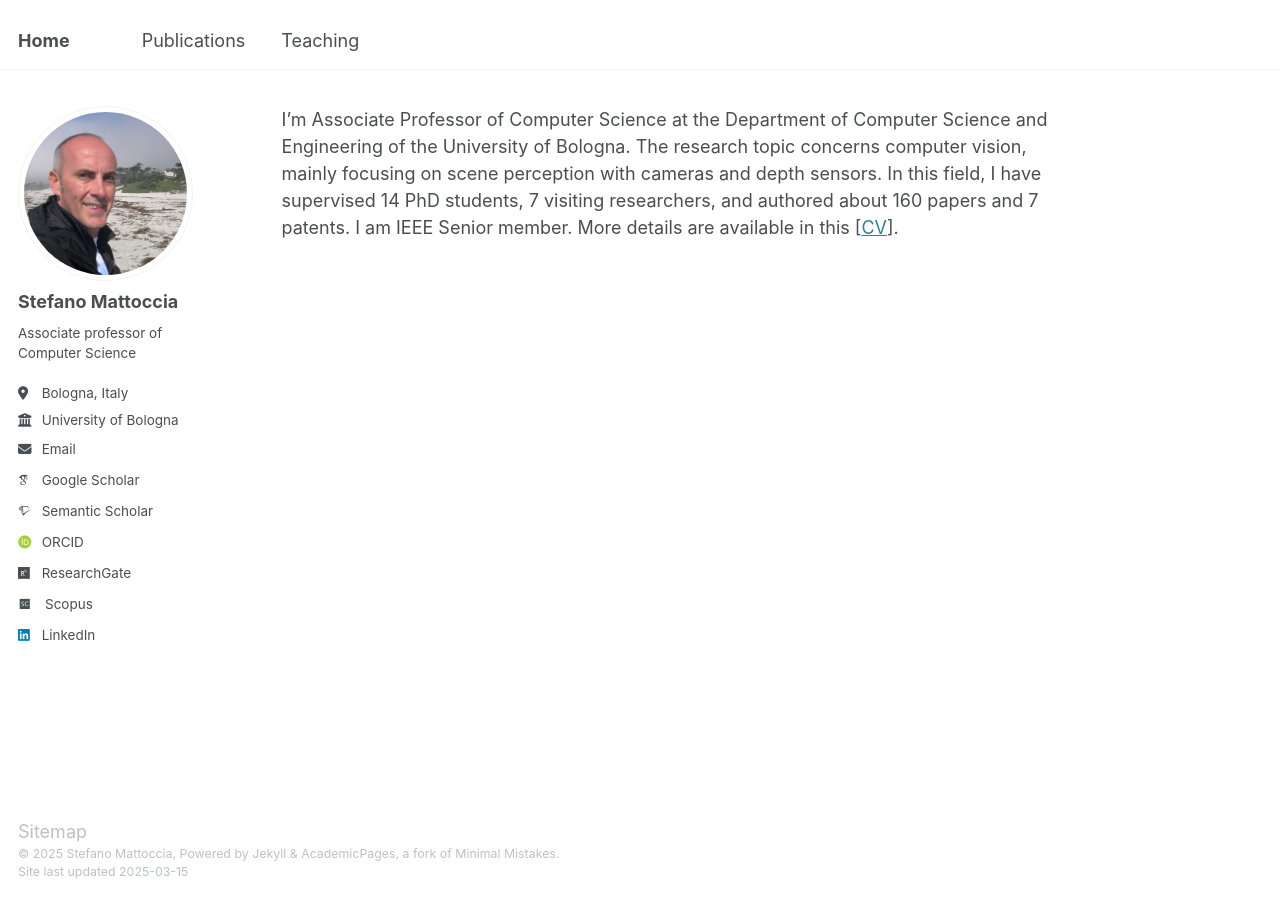
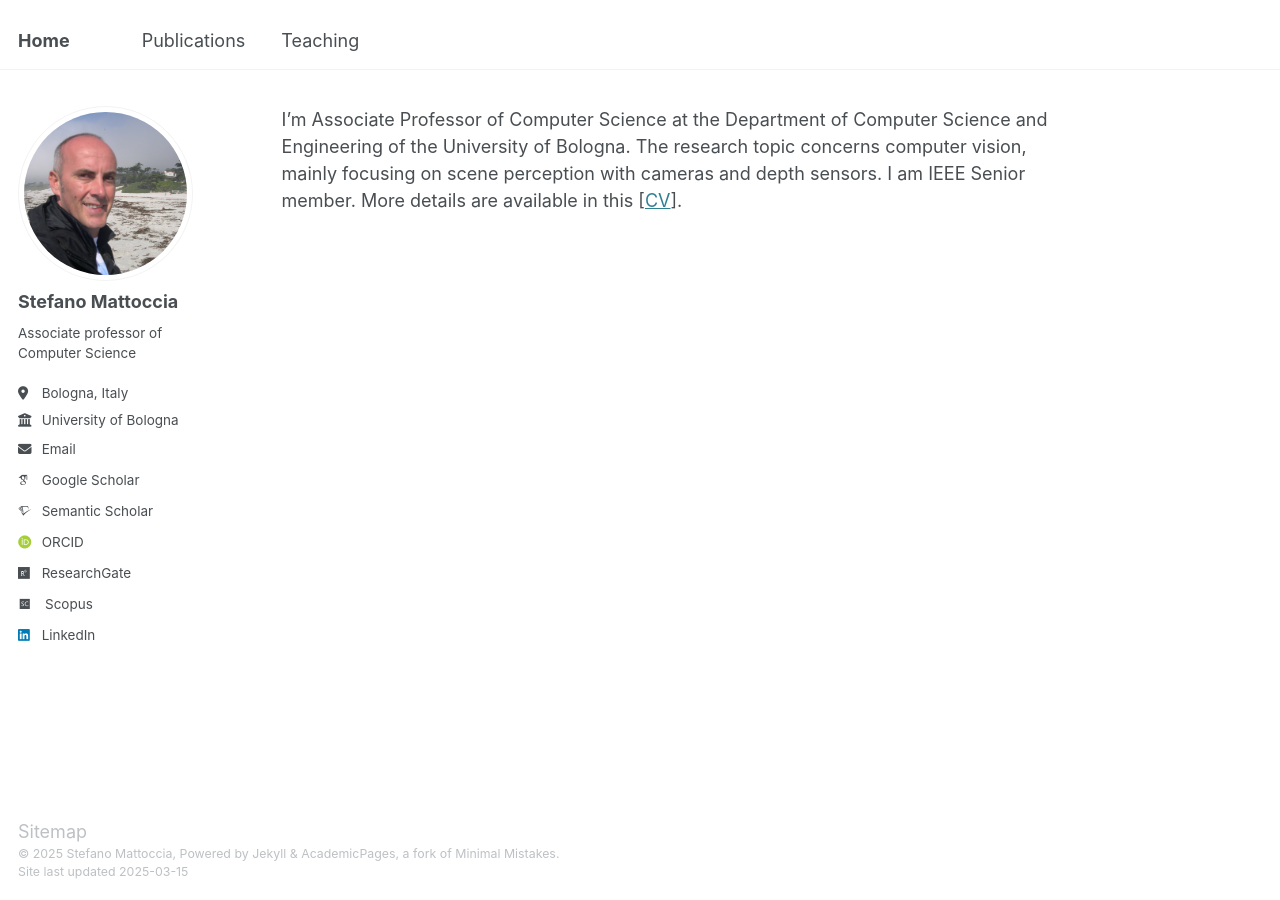
Before and after one commit to stefanomattoccia/stefanomattoccia.github.io, a Jekyll site: the page built from _pages/about.md, in a window 1280 px wide. Built offline with Jekyll 4.4.1, drawn with Linux system fonts in a browser that asks for light colours; some web fonts are replaced.

Commit message:
Update about.md

```diff
--- a/_pages/about.md
+++ b/_pages/about.md
@@ -7,4 +7,4 @@ redirect_from:
   - /about.html
 ---
 
-I'm Associate Professor of Computer Science at the Department of Computer Science and Engineering of the University of Bologna. The research topic concerns computer vision, mainly focusing on scene perception with cameras and depth sensors. In this field, I have supervised 14 PhD students, 7 visiting researchers, and authored about 160 papers and 7 patents. I am IEEE Senior member. More details are available in this [[CV](/files/CV_ENG.pdf)].
+I'm Associate Professor of Computer Science at the Department of Computer Science and Engineering of the University of Bologna. The research topic concerns computer vision, mainly focusing on scene perception with cameras and depth sensors. I am IEEE Senior member. More details are available in this [[CV](/files/CV_ENG.pdf)].
```
